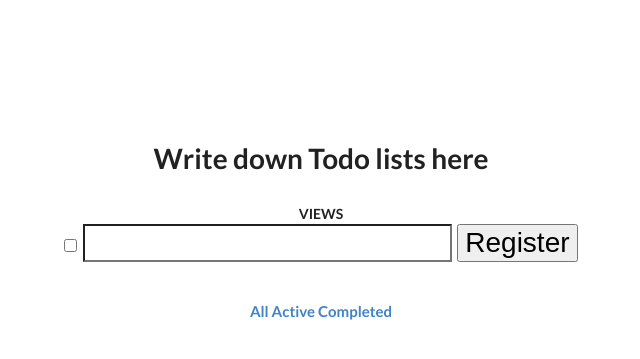
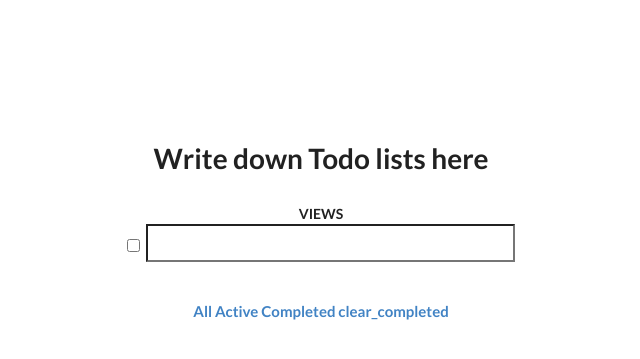
Before and after one commit to gomjellie/todo, a Flask app: page /register in a window 1280 px wide. Shown: the top 359 px of the page, without its empty margins (319-959 px from the left). Run offline with Flask 2, Linux system fonts and the light colour scheme; some libraries are stand-ins or nearby versions.

```diff
--- a/app/templates/_formhelpers.html
+++ b/app/templates/_formhelpers.html
@@ -1,5 +1,3 @@
 {% macro render_field(field) %}
-{#  <dt>{{ field.label }}
-#}
   {{ field(**kwargs)|safe }}
 {% endmacro %}
--- a/app/templates/layout.html
+++ b/app/templates/layout.html
@@ -24,6 +24,7 @@
 	<a href="{{url_for('show')}}">All</a>
 	<a href="{{url_for('active')}}">Active</a>
 	<a href="{{url_for('completed')}}">Completed</a>
+	<a href="{{url_for('clear_completed')}}">clear_completed</a>
 </h4>
 
 
--- a/app/templates/register.html
+++ b/app/templates/register.html
@@ -1,10 +1,11 @@
 {% extends "layout.html" %}
 {% from "_formhelpers.html" import render_field %}
+
 {% block body %}
 
 <form method=post action="/register">
 	{{ render_field(form.check) }} {{ render_field(form.todo) }}
-	<input type=submit value=Register>
+	{#<input type=submit value=Register>#}
 </form>
 
 {% endblock %}
--- /dev/null
+++ b/app/templates/s.html
@@ -0,0 +1,5 @@
+{% extends "show.html" %}
+
+{% block body %}
+	<ul class="asdf">asdhfklashdklfhalskdfhl</ul>
+{% endblock %}
--- a/app/templates/show.html
+++ b/app/templates/show.html
@@ -1,4 +1,3 @@
-
 {#
 {% from "_formhelpers.html" import render_field %}
 <form method=post action="/register">
--- a/app/views.py
+++ b/app/views.py
@@ -9,7 +9,7 @@ from app.database import init_db
 @app.route('/', methods=['GET'])
 def index():
     init_db()
-    return "Init_db"
+    return redirect(url_for('register'))
 
 @app.route('/register', methods=['GET', 'POST'])
 def register():
@@ -35,12 +35,18 @@ def completed():
     todos = db_session.query(Todo).filter_by(check=True).all()
     return render_template('/show.html',todos=todos,form=form)
 
-@app.route('/show', methods=['GET'])
+@app.route('/show', methods=['GET', 'POST'])
 def show():
     form = RegistrationForm(request.form)
     todos = db_session.query(Todo).all()
     return render_template("show.html",todos = todos,form=form)
 
+@app.route('/clearCompleted', methods=['GET'])
+def clear_completed():
+    db_session.query(Todo).filter_by(check=True).delete()
+    db_session.commit()
+    return redirect(url_for('show'))
+
 @app.teardown_appcontext
 def shutdown_session(exception=None):
     db_session.close()
```
Also changed, not shown: requirements.txt (added, +21 -0 lines), 1 other file.
